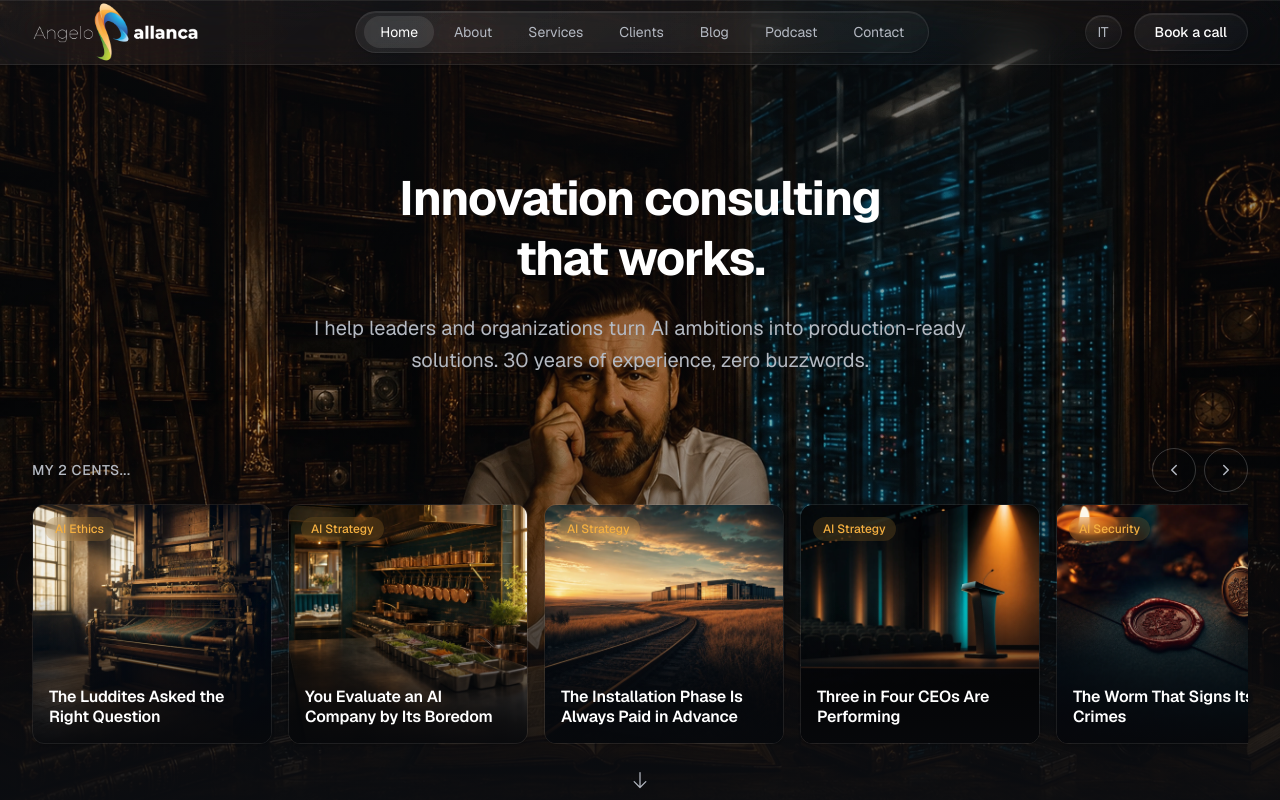
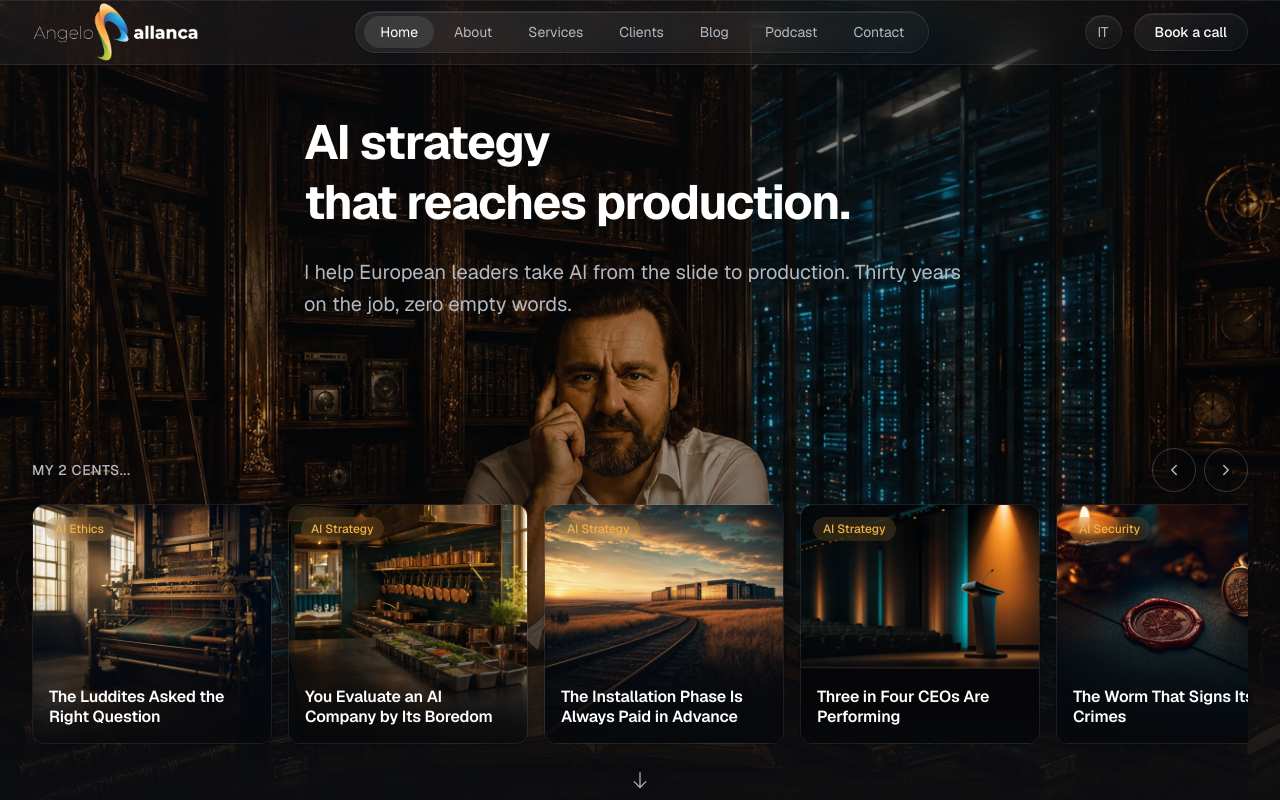
Before and after one commit to therealpan/pallanca-info-blog, a Next.js app: page /en in a window 1280 px wide. Shown: the top 800 px of the page. Built offline with nearby package versions, Linux system fonts and the light colour scheme.

Commit message:
hero: shorter headline + subheadline, left-aligned and biased upward

```diff
--- a/messages/en.json
+++ b/messages/en.json
@@ -10,8 +10,8 @@
     "cta": "Book a call"
   },
   "hero": {
-    "headline": "Innovation consulting\nthat works.",
-    "subheadline": "I help leaders and organizations turn AI ambitions into production-ready solutions. 30 years of experience, zero buzzwords.",
+    "headline": "AI strategy\nthat reaches production.",
+    "subheadline": "I help European leaders take AI from the slide to production. Thirty years on the job, zero empty words.",
     "cta": "Book a discovery call",
     "scroll": "Scroll"
   },
--- a/messages/it.json
+++ b/messages/it.json
@@ -10,8 +10,8 @@
     "cta": "Prenota una call"
   },
   "hero": {
-    "headline": "Consulenza per l'innovazione\nche produce risultati.",
-    "subheadline": "Aiuto leader e organizzazioni a trasformare le ambizioni AI in soluzioni pronte per la produzione. 30 anni di esperienza, zero parole vuote.",
+    "headline": "Strategia AI\nin produzione.",
+    "subheadline": "Aiuto i leader europei a portare l'AI dalla slide alla produzione. 30 anni di mestiere, zero parole vuote.",
     "cta": "Prenota una discovery call",
     "scroll": "Scroll"
   },
--- a/src/components/HeroSection.tsx
+++ b/src/components/HeroSection.tsx
@@ -127,11 +127,11 @@ export default function HeroSection({ posts }: { posts: HeroPost[] }) {
         </div>
 
         {/* Main hero content */}
-        <div className="relative z-10 text-center max-w-4xl mx-auto px-4 sm:px-6 flex-1 flex flex-col items-center justify-center pt-24">
+        <div className="relative z-10 text-left max-w-4xl mx-auto px-4 sm:px-6 flex-1 flex flex-col items-start justify-center pt-24 pb-[14vh]">
           <h1 className="text-3xl sm:text-4xl md:text-5xl font-bold tracking-tight text-white leading-tight whitespace-pre-line">
             {t('headline')}
           </h1>
-          <p className="mt-6 text-lg sm:text-xl text-[var(--color-text-muted)] max-w-2xl mx-auto leading-relaxed">
+          <p className="mt-6 text-lg sm:text-xl text-[var(--color-text-muted)] max-w-2xl leading-relaxed">
             {t('subheadline')}
           </p>
         </div>
```
